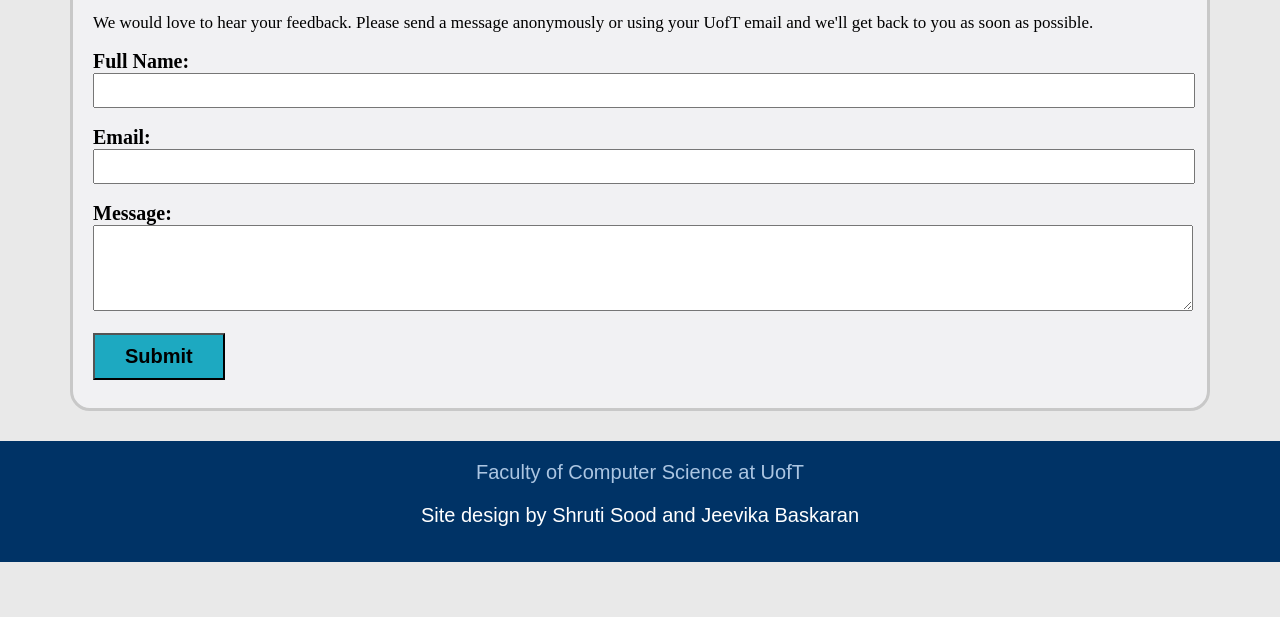
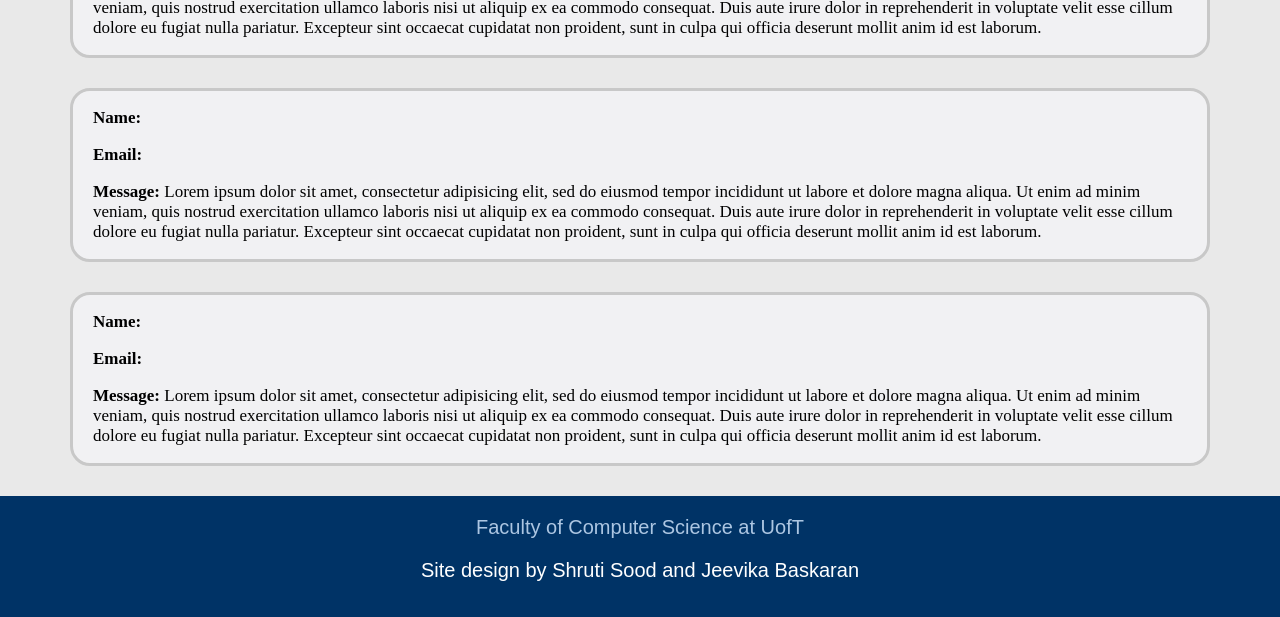
Before and after one commit to soodshru/Course-Website, a plain HTML site: page feedback_i.html in a window 1280 px wide. Shown: the part 342-959 px from the top of the page. Before the commit the page ends 904 px from the top, so only its background shows below. Drawn offline with Linux system fonts and the light colour scheme.

Commit message:
edited feedback

```diff
--- a/feedback_i.html
+++ b/feedback_i.html
@@ -19,6 +19,8 @@
 		<a href="lectures_i.html">LECTURES</a>
 		<a href="labs_i.html">LABS</a>
 		<a href="evaluations_i.html">EVALUATIONS</a>
+		<a href="grades_i.html">GRADES</a>
+		<a href="regrades_i.html">REGRADES</a>
 		<a href="resources_i.html">RESOURCES</a>
 		<a href="feedback_i.html">FEEDBACK</a>
 		<a href="login.html">LOGOUT</a>
@@ -40,43 +42,57 @@
 
 		<section class="section2">
 
-			<h1> Contact us </h1>
 
-			<p> We would love to hear your feedback. Please send a message anonymously or using your UofT email and we'll get back to you as soon as possible.</p>
+			<p><strong>Name:</strong></p>
+			<p><strong>Email:</strong></p>
 
-			<div class = "formsection">
+			<p> <strong>Message: </strong>Lorem ipsum dolor sit amet, consectetur adipisicing elit, sed do eiusmod
+			tempor incididunt ut labore et dolore magna aliqua. Ut enim ad minim veniam,
+			quis nostrud exercitation ullamco laboris nisi ut aliquip ex ea commodo
+			consequat. Duis aute irure dolor in reprehenderit in voluptate velit esse
+			cillum dolore eu fugiat nulla pariatur. Excepteur sint occaecat cupidatat non
+			proident, sunt in culpa qui officia deserunt mollit anim id est laborum.<p>
+		</section>
 
-				<form>
+	</div>
 
-					<label for = "Fullname"><strong>Full Name: </strong></label>
+	<div class = "main2">
 
-					<input type = "text" id="Fullname" name = "Fullname">
+		<section class="section2">
 
-					<br> </br>
 
-					<label for = "Email" ><strong>Email: </strong></label>
+			<p><strong>Name:</strong></p>
+			<p><strong>Email:</strong></p>
 
-					<input type = "text" id="Email" name = "Email">
+			<p> <strong>Message: </strong>Lorem ipsum dolor sit amet, consectetur adipisicing elit, sed do eiusmod
+			tempor incididunt ut labore et dolore magna aliqua. Ut enim ad minim veniam,
+			quis nostrud exercitation ullamco laboris nisi ut aliquip ex ea commodo
+			consequat. Duis aute irure dolor in reprehenderit in voluptate velit esse
+			cillum dolore eu fugiat nulla pariatur. Excepteur sint occaecat cupidatat non
+			proident, sunt in culpa qui officia deserunt mollit anim id est laborum.<p>
 
-					<br></br>
+		</section>
 
-					<label for = "Message"><strong>Message: </strong></label>
+	</div>
 
-					<textarea id="Message" name = "Message" style = "height: 80px"></textarea>
+	<div class = "main2">
 
-					<br></br>
+		<section class="section2">
 
-					<input type = "Submit" value = "Submit">
 
-				</form>
+			<p><strong>Name:</strong></p>
+			<p><strong>Email:</strong></p>
 
-			</div>
+			<p> <strong>Message: </strong>Lorem ipsum dolor sit amet, consectetur adipisicing elit, sed do eiusmod
+			tempor incididunt ut labore et dolore magna aliqua. Ut enim ad minim veniam,
+			quis nostrud exercitation ullamco laboris nisi ut aliquip ex ea commodo
+			consequat. Duis aute irure dolor in reprehenderit in voluptate velit esse
+			cillum dolore eu fugiat nulla pariatur. Excepteur sint occaecat cupidatat non
+			proident, sunt in culpa qui officia deserunt mollit anim id est laborum.<p>
 
-			<br>
+		</section>
 
-	</section>
-
-</div>
+	</div>
 
 <div class = "footer">
 
```
Also changed, not shown: grades_i.html (+1 -0 lines), index_i.html (+2 -0 lines), regrades_i.html (+1 -0 lines), 2 other files.
